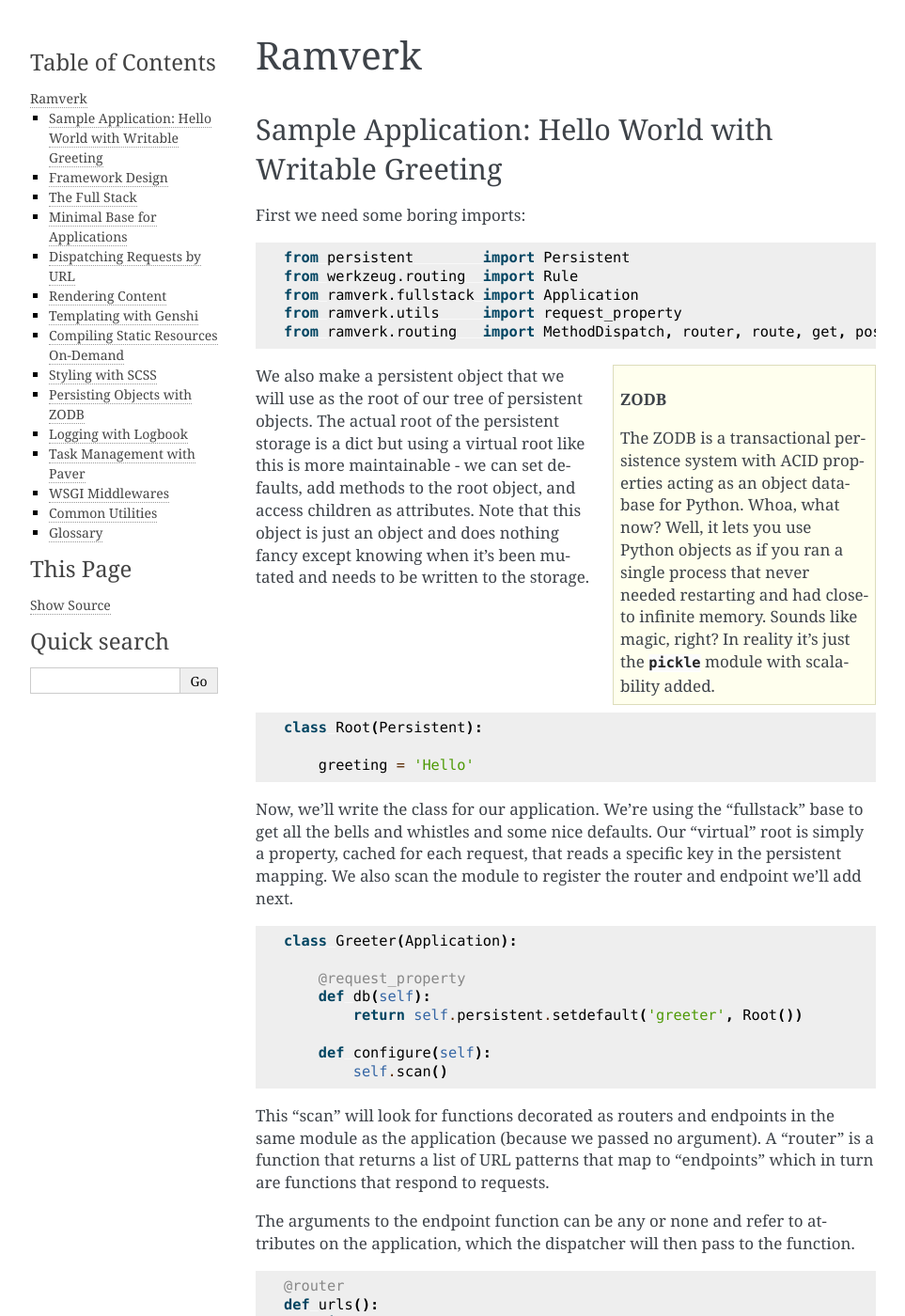
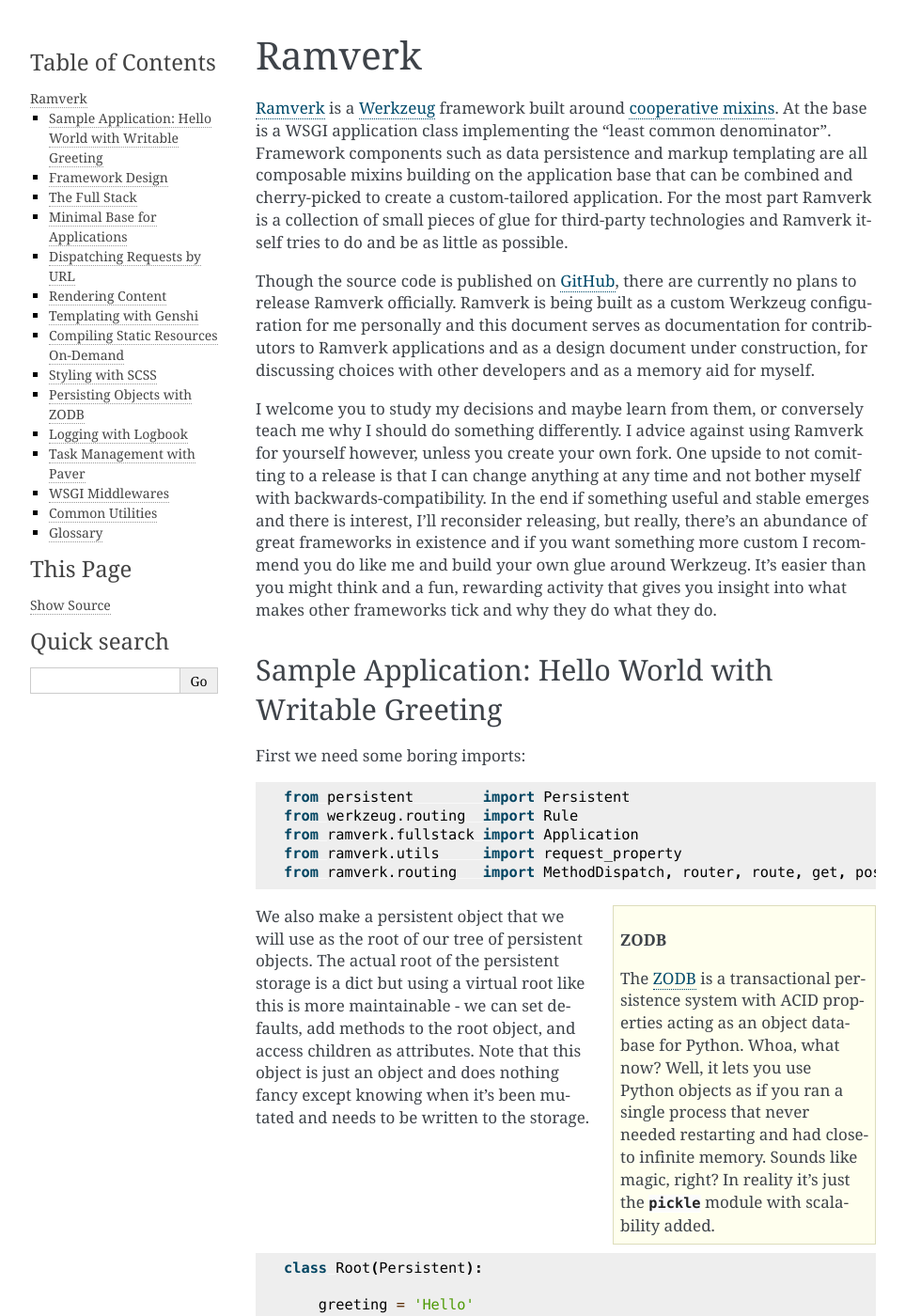
Before and after one commit to dag/relvlast, a Sphinx documentation site: the page built from docs/index.rst, in a window 1280 px wide and 1400 px high. Shown: the whole window at 94% size, without its empty margins (148-1111 px from the left). Built offline with Sphinx 7.4.7, drawn with Linux system fonts in a browser that asks for light colours; some of the changed text lies outside the part shown.

Commit message:
docs: foreword and more terms

```diff
--- a/docs/index.rst
+++ b/docs/index.rst
@@ -5,6 +5,36 @@
   :hidden:
 
   relvlast
+
+:term:`Ramverk` is a :term:`Werkzeug` framework built around
+:term:`cooperative mixins <cooperative mixin>`. At the base is a WSGI
+application class implementing the "least common denominator". Framework
+components such as data persistence and markup templating are all
+composable mixins building on the application base that can be combined and
+cherry-picked to create a custom-tailored application. For the most part
+Ramverk is a collection of small pieces of glue for third-party
+technologies and Ramverk itself tries to do and be as little as possible.
+
+Though the source code is published on GitHub_, there are currently no
+plans to release Ramverk officially. Ramverk is being built as a custom
+Werkzeug configuration for me personally and this document serves as
+documentation for contributors to Ramverk applications and as a design
+document under construction, for discussing choices with other developers
+and as a memory aid for myself.
+
+.. _GitHub: https://github.com/dag/relvlast
+
+I welcome you to study my decisions and maybe learn from them, or
+conversely teach me why I should do something differently. I advice against
+using Ramverk for yourself however, unless you create your own fork. One
+upside to not comitting to a release is that I can change anything at any
+time and not bother myself with backwards-compatibility. In the end if
+something useful and stable emerges and there is interest, I'll reconsider
+releasing, but really, there's an abundance of great frameworks in
+existence and if you want something more custom I recommend you do like me
+and build your own glue around Werkzeug. It's easier than you might think
+and a fun, rewarding activity that gives you insight into what makes other
+frameworks tick and why they do what they do.
 
 
 Sample Application: Hello World with Writable Greeting
@@ -20,11 +50,12 @@
 
 .. sidebar:: ZODB
 
-  The ZODB is a transactional persistence system with ACID properties
-  acting as an object database for Python. Whoa, what now? Well, it lets
-  you use Python objects as if you ran a single process that never needed
-  restarting and had close-to infinite memory. Sounds like magic, right? In
-  reality it's just the :mod:`pickle` module with scalability added.
+  The :term:`ZODB` is a transactional persistence system with ACID
+  properties acting as an object database for Python. Whoa, what now? Well,
+  it lets you use Python objects as if you ran a single process that never
+  needed restarting and had close-to infinite memory. Sounds like magic,
+  right? In reality it's just the :mod:`pickle` module with scalability
+  added.
 
 We also make a persistent object that we will use as the root of our tree
 of persistent objects. The actual root of the persistent storage is a dict
@@ -43,8 +74,8 @@
 Now, we'll write the class for our application. We're using the "fullstack"
 base to get all the bells and whistles and some nice defaults. Our
 "virtual" root is simply a property, cached for each request, that reads a
-specific key in the persistent mapping. We also scan the module to register
-the router and endpoint we'll add next.
+specific key in the persistent mapping. We also :term:`scan <Venusian>` the
+module to register the :term:`router` and :term:`endpoint` we'll add next.
 
 ::
 
@@ -114,13 +145,13 @@
 
 .. sidebar:: Genshi
 
-  Genshi templates are markup streams which means that we don't have to
-  worry about escaping markup and don't need to bother with ensuring
-  well-formed output. It also means we can change the serialization and
-  doctype on the fly, extract messages for translation directly from the
-  markup and that we can apply filters and transformations on the stream
-  before it renders. This comes at the cost of speed but for most uses it
-  is fast enough.
+  :term:`Genshi` templates are markup streams which means that we don't
+  have to worry about escaping markup and don't need to bother with
+  ensuring well-formed output. It also means we can change the
+  serialization and doctype on the fly, extract messages for translation
+  directly from the markup and that we can apply filters and
+  transformations on the stream before it renders. This comes at the cost
+  of speed but for most uses it is fast enough.
 
 We also need to write the :file:`index.html` template. We'll use
 :term:`Genshi` with the :term:`Compact XML` dialect:
@@ -757,6 +788,10 @@
 
 .. glossary::
 
+  Ramverk
+    Swedish for *framework* and a nod to :term:`Werkzeug` which in turn is
+    german for *utility*.
+
   Werkzeug
     `Werkzeug <http://werkzeug.pocoo.org/>`_ is a swiss army knife for
     WSGI, similar in scope to `Paste <http://pythonpaste.org/>`_ and `WebOb
@@ -823,3 +858,15 @@
   relative endpoint
     A partial endpoint name, expanded to its full form using the endpoint
     of the current request and the module name of the application.
+
+  router
+    Callable returning an iterable of :class:`URL rules
+    <werkzeug.routing.Rule>`; usually a generator function.
+
+  mixin
+    Class meant to be *mixed in* with at least one base class in an
+    inheritance chain, and *not* used alone or as a base itself.
+
+  cooperative mixin
+    :term:`Mixin` that calls :func:`super` in overridden methods to
+    cooperate with other mixins and base classes.
```
